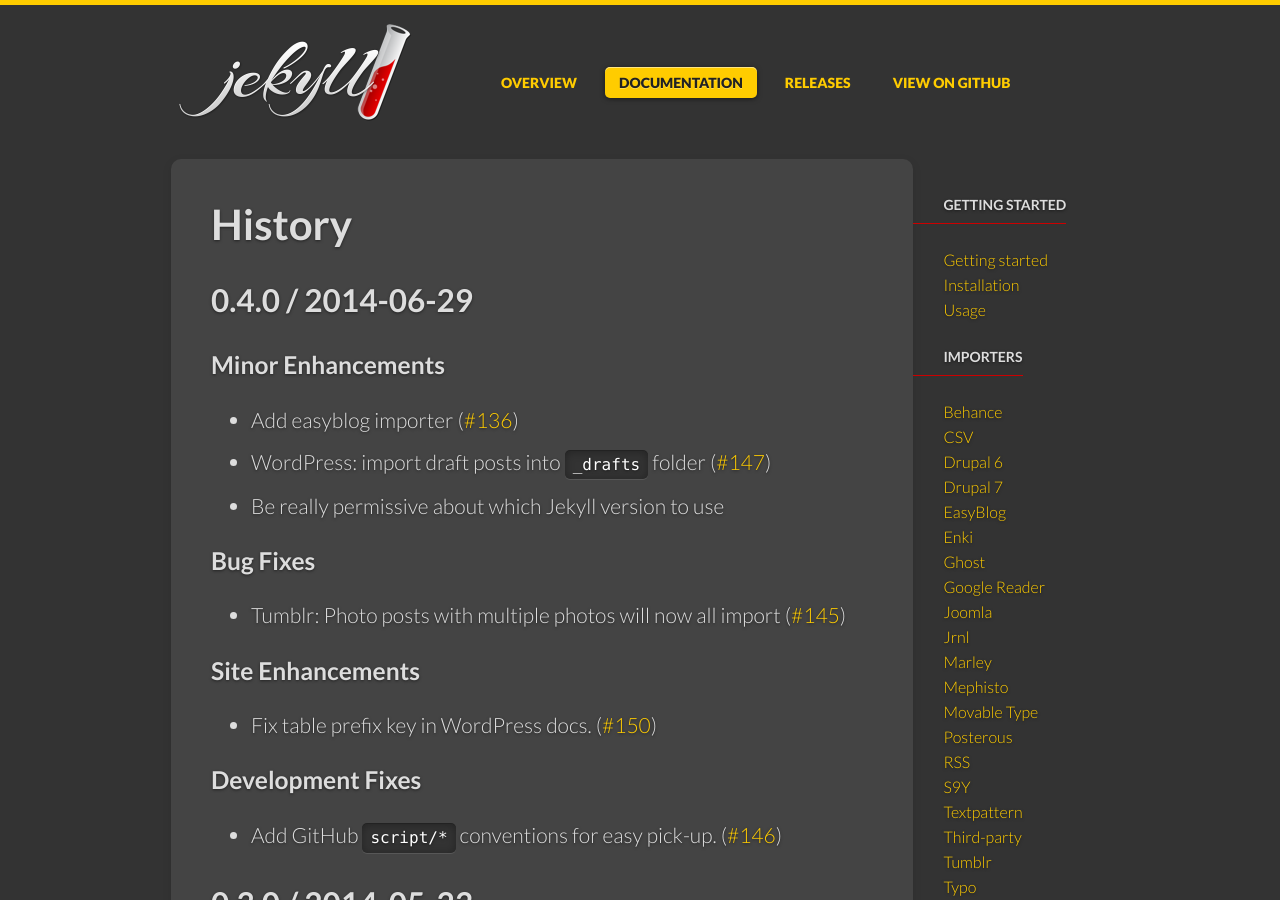
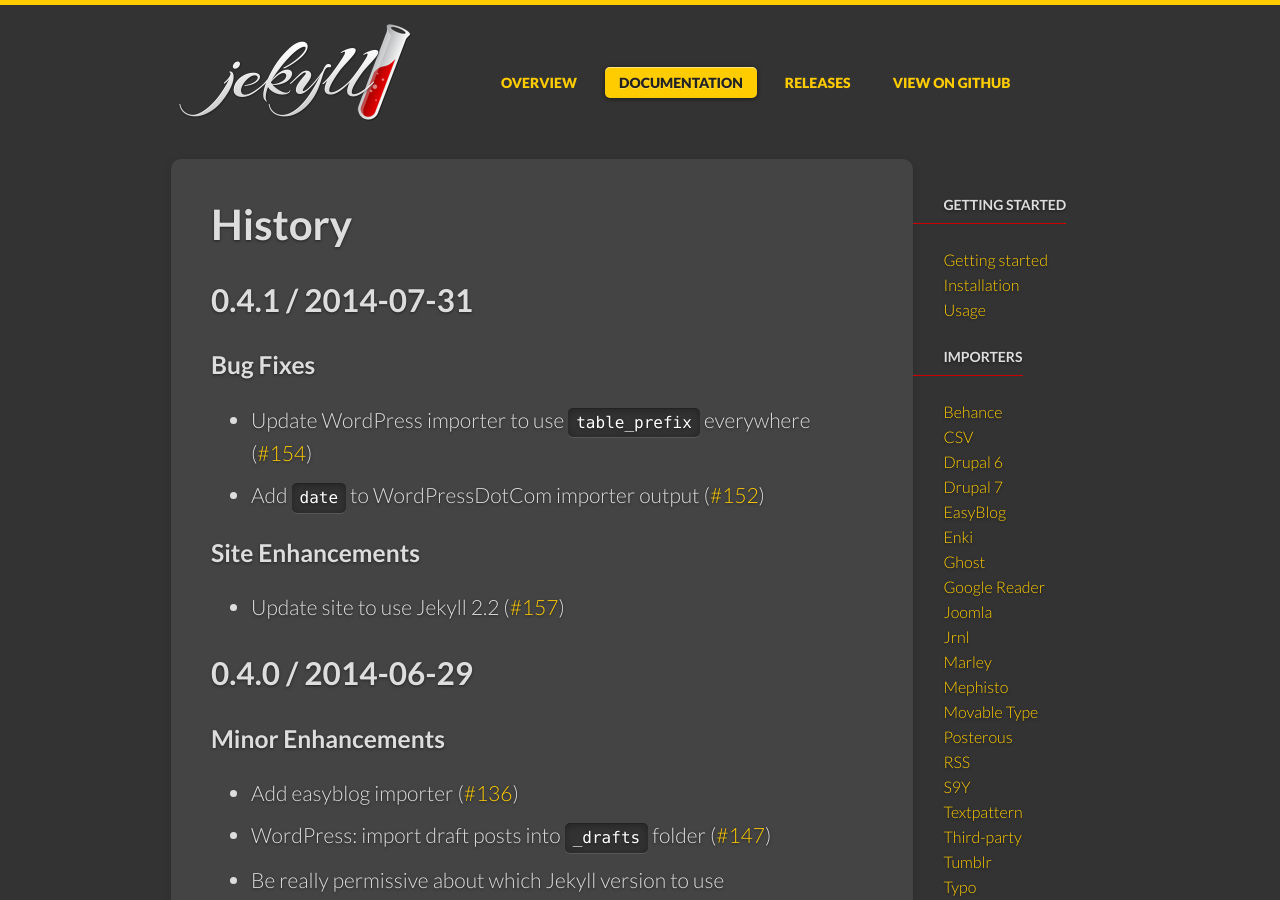
Before and after one commit to jekyll/jekyll-import, a Jekyll site: the page built from site/_docs/history.md, in a window 1280 px wide and 900 px high. Built offline with Jekyll 4.4.1, drawn with Linux system fonts in a browser that asks for light colours; some web fonts are replaced.

Commit message:
Updated generated history.md file in the site.

```diff
--- a/site/_docs/history.md
+++ b/site/_docs/history.md
@@ -4,6 +4,17 @@
 permalink: "/docs/history/"
 prev_section: contributing
 ---
+
+## 0.4.1 / 2014-07-31
+
+### Bug Fixes
+
+- Update WordPress importer to use `table_prefix` everywhere ([#154]({{ site.repository }}/issues/154))
+- Add `date` to WordPressDotCom importer output ([#152]({{ site.repository }}/issues/152))
+
+### Site Enhancements
+
+- Update site to use Jekyll 2.2 ([#157]({{ site.repository }}/issues/157))
 
 ## 0.4.0 / 2014-06-29
 
```
